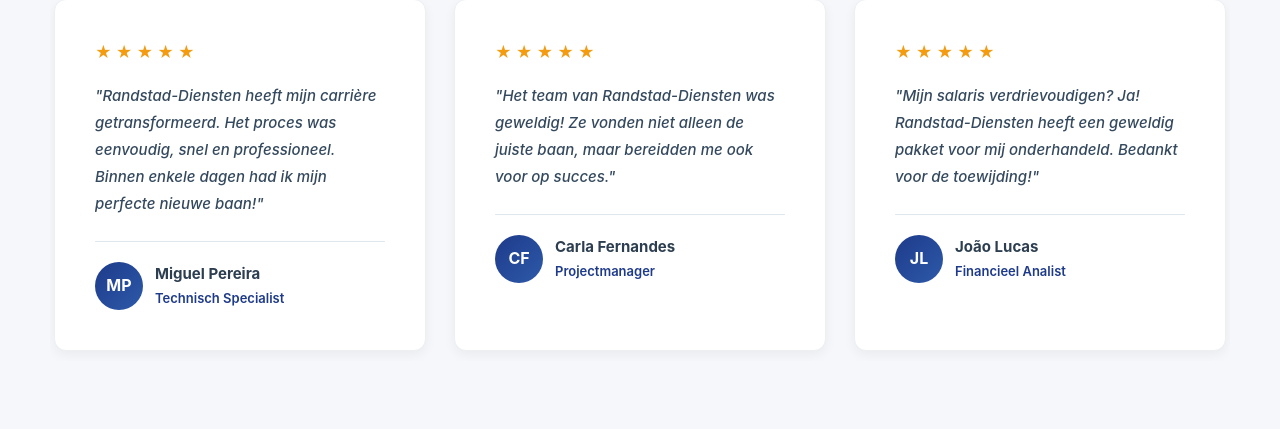
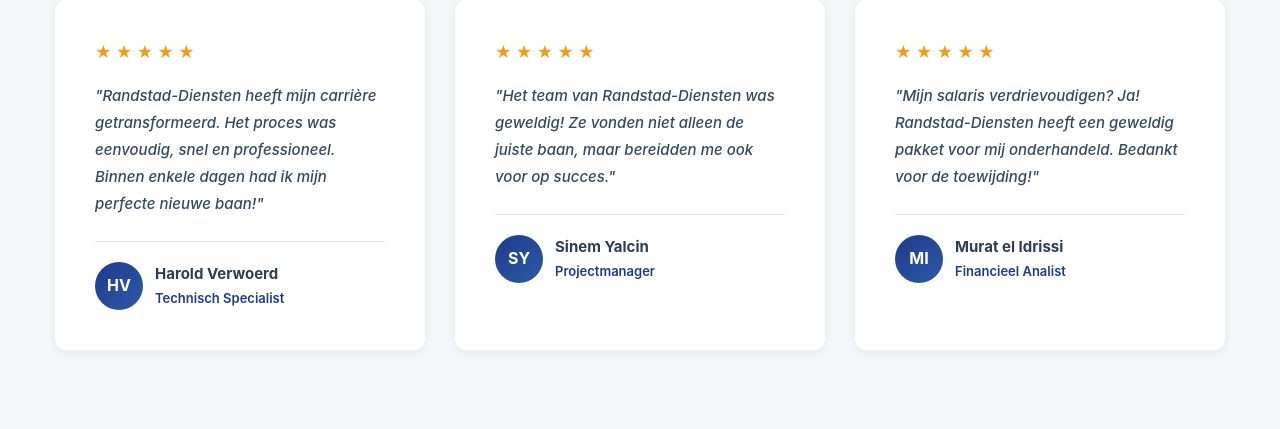
Before and after one commit to MSma1l/multidiensten_company, a WordPress theme: template wordpress/multidiensten/front-page.php in a window 1280 px wide. Shown: the part 2618-3047 px from the top of the page. Run offline with PHP 8.4 and a stand-in for WordPress, Linux system fonts and the light colour scheme; the site name, menu and one post (Sample post) are stand-ins, and other content is empty.

Commit message:
Update testimonial reviewer names per client feedback
Replace the Spanish/Portuguese reviewer names (and avatar initials)
with the client-provided names across all copies (WordPress theme,
React source, and HTML previews):
- Miguel Pereira (MP) -> Harold Verwoerd (HV)
- Carla Fernandes (CF) -> Sinem Yalcin (SY)
- Joao Lucas (JL) -> Murat el Idrissi (MI)

Co-Authored-By: Claude Opus 4.8 (1M context) <noreply@anthropic.com>

```diff
--- a/wordpress/multidiensten/front-page.php
+++ b/wordpress/multidiensten/front-page.php
@@ -211,9 +211,9 @@ $contact_url   = esc_url( md_page_url( 'contact' ) );
 								<p class="testimonial-text hidden-nl">"Randstad-Diensten heeft mijn carrière getransformeerd. Het proces was eenvoudig, snel en professioneel. Binnen enkele dagen had ik mijn perfecte nieuwe baan!"</p>
 								<p class="testimonial-text hidden-en">"Randstad-Diensten transformed my career. The process was smooth, fast and professional. Within days, I was in my perfect new role!"</p>
 								<div class="testimonial-author">
-									<div class="author-avatar">MP</div>
+									<div class="author-avatar">HV</div>
 									<div class="author-info">
-										<h4>Miguel Pereira</h4>
+										<h4>Harold Verwoerd</h4>
 										<div class="author-job hidden-nl">Technisch Specialist</div>
 										<div class="author-job hidden-en">Technical Specialist</div>
 									</div>
@@ -232,9 +232,9 @@ $contact_url   = esc_url( md_page_url( 'contact' ) );
 								<p class="testimonial-text hidden-nl">"Het team van Randstad-Diensten was geweldig! Ze vonden niet alleen de juiste baan, maar bereidden me ook voor op succes."</p>
 								<p class="testimonial-text hidden-en">"The Randstad-Diensten team was amazing! Not only did they find the right job, they prepared me for success."</p>
 								<div class="testimonial-author">
-									<div class="author-avatar">CF</div>
+									<div class="author-avatar">SY</div>
 									<div class="author-info">
-										<h4>Carla Fernandes</h4>
+										<h4>Sinem Yalcin</h4>
 										<div class="author-job hidden-nl">Projectmanager</div>
 										<div class="author-job hidden-en">Project Manager</div>
 									</div>
@@ -253,9 +253,9 @@ $contact_url   = esc_url( md_page_url( 'contact' ) );
 								<p class="testimonial-text hidden-nl">"Mijn salaris verdrievoudigen? Ja! Randstad-Diensten heeft een geweldig pakket voor mij onderhandeld. Bedankt voor de toewijding!"</p>
 								<p class="testimonial-text hidden-en">"Triple my salary? Yes! Randstad-Diensten negotiated an incredible package for me. Thank you for the dedication!"</p>
 								<div class="testimonial-author">
-									<div class="author-avatar">JL</div>
+									<div class="author-avatar">MI</div>
 									<div class="author-info">
-										<h4>João Lucas</h4>
+										<h4>Murat el Idrissi</h4>
 										<div class="author-job hidden-nl">Financieel Analist</div>
 										<div class="author-job hidden-en">Financial Analyst</div>
 									</div>
--- a/wordpress/preview.html
+++ b/wordpress/preview.html
@@ -151,9 +151,9 @@
 					<div class="md-carousel-viewport">
 						<button class="md-carousel-arrow md-carousel-prev" type="button" aria-label="Vorige"><i class="fas fa-chevron-left"></i></button>
 						<div class="md-carousel-track" style="--per:3">
-							<div class="md-carousel-slide"><div class="testimonial-card"><div class="rating"><span class="star">★</span><span class="star">★</span><span class="star">★</span><span class="star">★</span><span class="star">★</span></div><p class="testimonial-text hidden-nl">"Randstad-Diensten heeft mijn carrière getransformeerd. Het proces was eenvoudig, snel en professioneel. Binnen enkele dagen had ik mijn perfecte nieuwe baan!"</p><p class="testimonial-text hidden-en">"Randstad-Diensten transformed my career. The process was smooth, fast and professional. Within days, I was in my perfect new role!"</p><div class="testimonial-author"><div class="author-avatar">MP</div><div class="author-info"><h4>Miguel Pereira</h4><div class="author-job hidden-nl">Technisch Specialist</div><div class="author-job hidden-en">Technical Specialist</div></div></div></div></div>
-							<div class="md-carousel-slide"><div class="testimonial-card"><div class="rating"><span class="star">★</span><span class="star">★</span><span class="star">★</span><span class="star">★</span><span class="star">★</span></div><p class="testimonial-text hidden-nl">"Het team van Randstad-Diensten was geweldig! Ze vonden niet alleen de juiste baan, maar bereidden me ook voor op succes."</p><p class="testimonial-text hidden-en">"The Randstad-Diensten team was amazing! Not only did they find the right job, they prepared me for success."</p><div class="testimonial-author"><div class="author-avatar">CF</div><div class="author-info"><h4>Carla Fernandes</h4><div class="author-job hidden-nl">Projectmanager</div><div class="author-job hidden-en">Project Manager</div></div></div></div></div>
-							<div class="md-carousel-slide"><div class="testimonial-card"><div class="rating"><span class="star">★</span><span class="star">★</span><span class="star">★</span><span class="star">★</span><span class="star">★</span></div><p class="testimonial-text hidden-nl">"Mijn salaris verdrievoudigen? Ja! Randstad-Diensten heeft een geweldig pakket voor mij onderhandeld. Bedankt voor de toewijding!"</p><p class="testimonial-text hidden-en">"Triple my salary? Yes! Randstad-Diensten negotiated an incredible package for me. Thank you for the dedication!"</p><div class="testimonial-author"><div class="author-avatar">JL</div><div class="author-info"><h4>João Lucas</h4><div class="author-job hidden-nl">Financieel Analist</div><div class="author-job hidden-en">Financial Analyst</div></div></div></div></div>
+							<div class="md-carousel-slide"><div class="testimonial-card"><div class="rating"><span class="star">★</span><span class="star">★</span><span class="star">★</span><span class="star">★</span><span class="star">★</span></div><p class="testimonial-text hidden-nl">"Randstad-Diensten heeft mijn carrière getransformeerd. Het proces was eenvoudig, snel en professioneel. Binnen enkele dagen had ik mijn perfecte nieuwe baan!"</p><p class="testimonial-text hidden-en">"Randstad-Diensten transformed my career. The process was smooth, fast and professional. Within days, I was in my perfect new role!"</p><div class="testimonial-author"><div class="author-avatar">HV</div><div class="author-info"><h4>Harold Verwoerd</h4><div class="author-job hidden-nl">Technisch Specialist</div><div class="author-job hidden-en">Technical Specialist</div></div></div></div></div>
+							<div class="md-carousel-slide"><div class="testimonial-card"><div class="rating"><span class="star">★</span><span class="star">★</span><span class="star">★</span><span class="star">★</span><span class="star">★</span></div><p class="testimonial-text hidden-nl">"Het team van Randstad-Diensten was geweldig! Ze vonden niet alleen de juiste baan, maar bereidden me ook voor op succes."</p><p class="testimonial-text hidden-en">"The Randstad-Diensten team was amazing! Not only did they find the right job, they prepared me for success."</p><div class="testimonial-author"><div class="author-avatar">SY</div><div class="author-info"><h4>Sinem Yalcin</h4><div class="author-job hidden-nl">Projectmanager</div><div class="author-job hidden-en">Project Manager</div></div></div></div></div>
+							<div class="md-carousel-slide"><div class="testimonial-card"><div class="rating"><span class="star">★</span><span class="star">★</span><span class="star">★</span><span class="star">★</span><span class="star">★</span></div><p class="testimonial-text hidden-nl">"Mijn salaris verdrievoudigen? Ja! Randstad-Diensten heeft een geweldig pakket voor mij onderhandeld. Bedankt voor de toewijding!"</p><p class="testimonial-text hidden-en">"Triple my salary? Yes! Randstad-Diensten negotiated an incredible package for me. Thank you for the dedication!"</p><div class="testimonial-author"><div class="author-avatar">MI</div><div class="author-info"><h4>Murat el Idrissi</h4><div class="author-job hidden-nl">Financieel Analist</div><div class="author-job hidden-en">Financial Analyst</div></div></div></div></div>
 						</div>
 						<button class="md-carousel-arrow md-carousel-next" type="button" aria-label="Volgende"><i class="fas fa-chevron-right"></i></button>
 					</div>
```
Also changed, not shown: design_html.html (+6 -6 lines), src/data/translations.js (+6 -6 lines).
